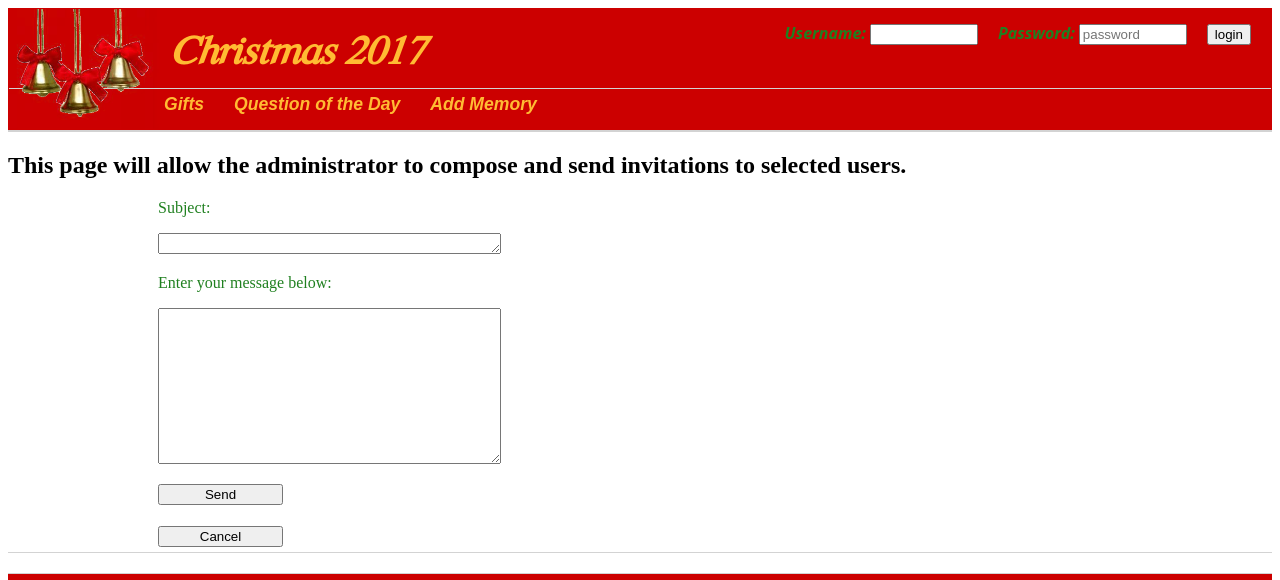
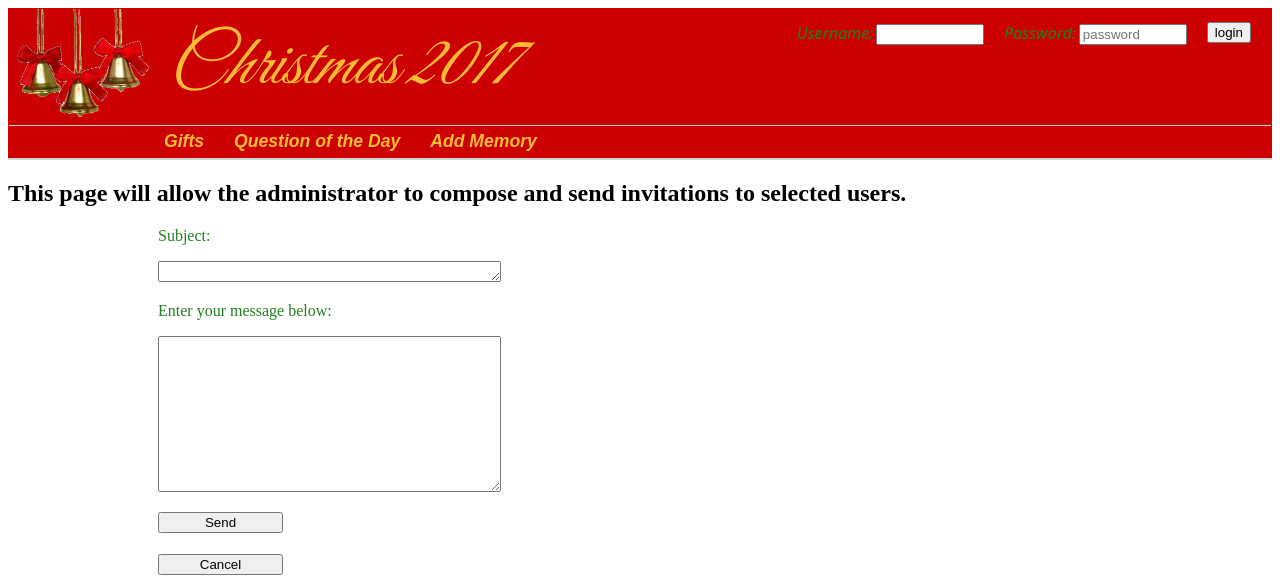
Before and after one commit to JMorris1575/christmas17, a Django app: template Christmas2017/mail/templates/mail/compose.html in a window 1280 px wide. Shown: the top 580 px of the page. Run offline with Django 3.2, Linux system fonts and the light colour scheme; the template is opened without the code that fills it, so the values that code supplies are empty; parts of the project's set-up code (start-up, migrations or seed data) failed here and were passed over.

Commit message:
Use web font 'Great Vibes' for Banner, needs css clean-up

```diff
--- a/Christmas2017/static/site/css/christmas17.css
+++ b/Christmas2017/static/site/css/christmas17.css
@@ -17,10 +17,11 @@ article, aside, figcaption, figure, footer, header, hgroup, menu, nav, section:
     src: url("../fonts/GregorianFLF.ttf");
     }
 
-@font-face {
+/*@font-face {
     font-family: "Banner_Font";
-    src: url("../fonts/HappyTime.otf");
-    }
+    src: url("../fonts/GreatVibes-Regular.ttf");
+    /* src: url("https://fonts.googleapis.com/css?family='Great Vibes'"); */
+    }*/
 
 footer {
     bottom: 0px;
@@ -38,9 +39,9 @@ header {
     height: auto;
     color: #ffbb33;
     background-color: #cc0000;
-    font-family: Banner_Font;
+    font-family: 'Great Vibes', cursive;
     font-style: italic;
-    font-weight: bold;
+    /*font-weight: bold;*/
     overflow: auto;
     border-bottom: 1px solid lightgray;
     }
@@ -155,7 +156,7 @@ p.no-p-height {
 .large {
     color: #ffbb33;
     margin: 0;
-    font-size: 250%;
+    font-size: 450%;
     font-style: italic;
     width: 60%;
     }
--- a/Christmas2017/templates/base.html
+++ b/Christmas2017/templates/base.html
@@ -11,6 +11,8 @@
                 Christmas 2017
             {% endblock %}
         </title>
+
+        <link href="https://fonts.googleapis.com/css?family=Great+Vibes" rel="stylesheet">
 
         <link href="{% static 'css/christmas17.css' %}" rel="stylesheet">
 
```
Also changed, not shown: Christmas2017/static/site/fonts/GreatVibes-Regular.ttf (added), 1 other file.
